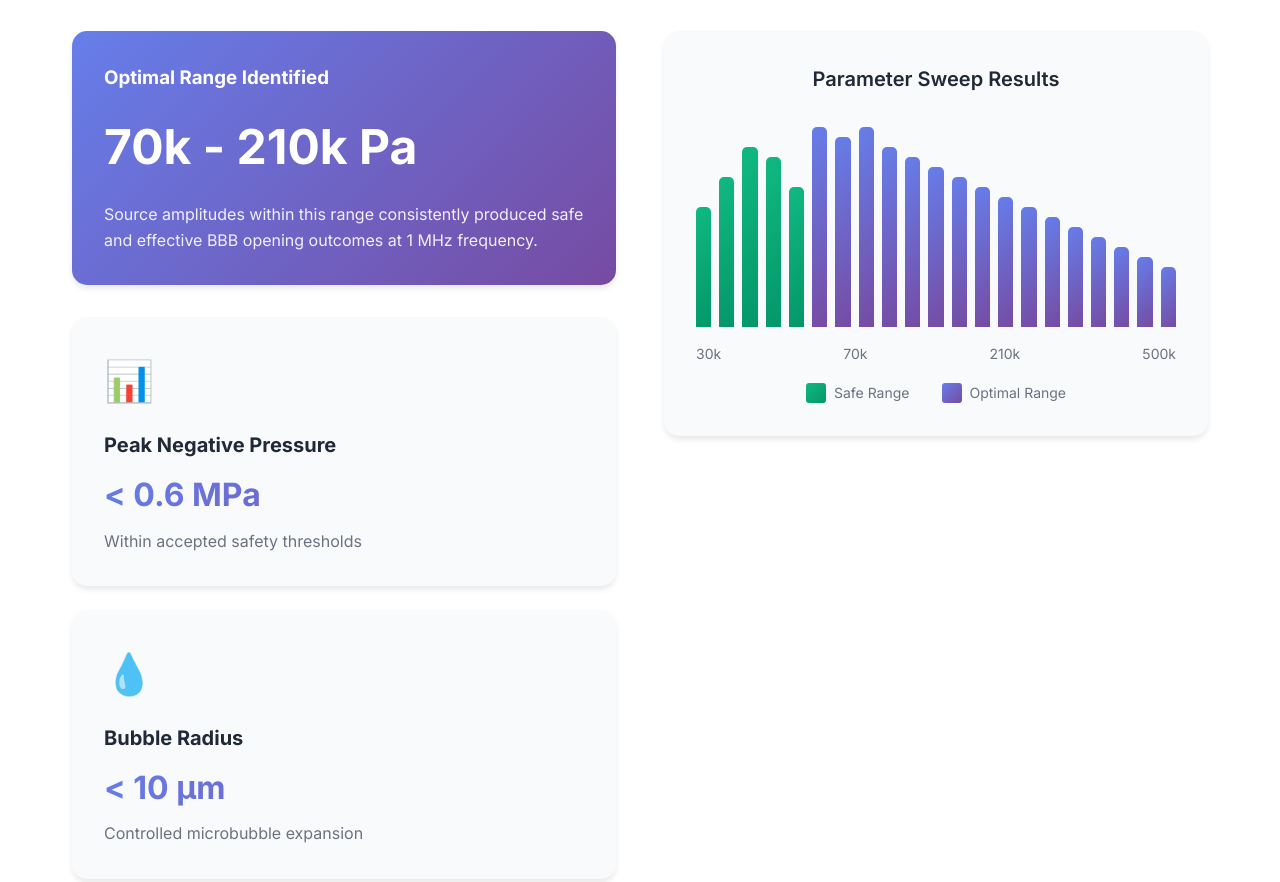
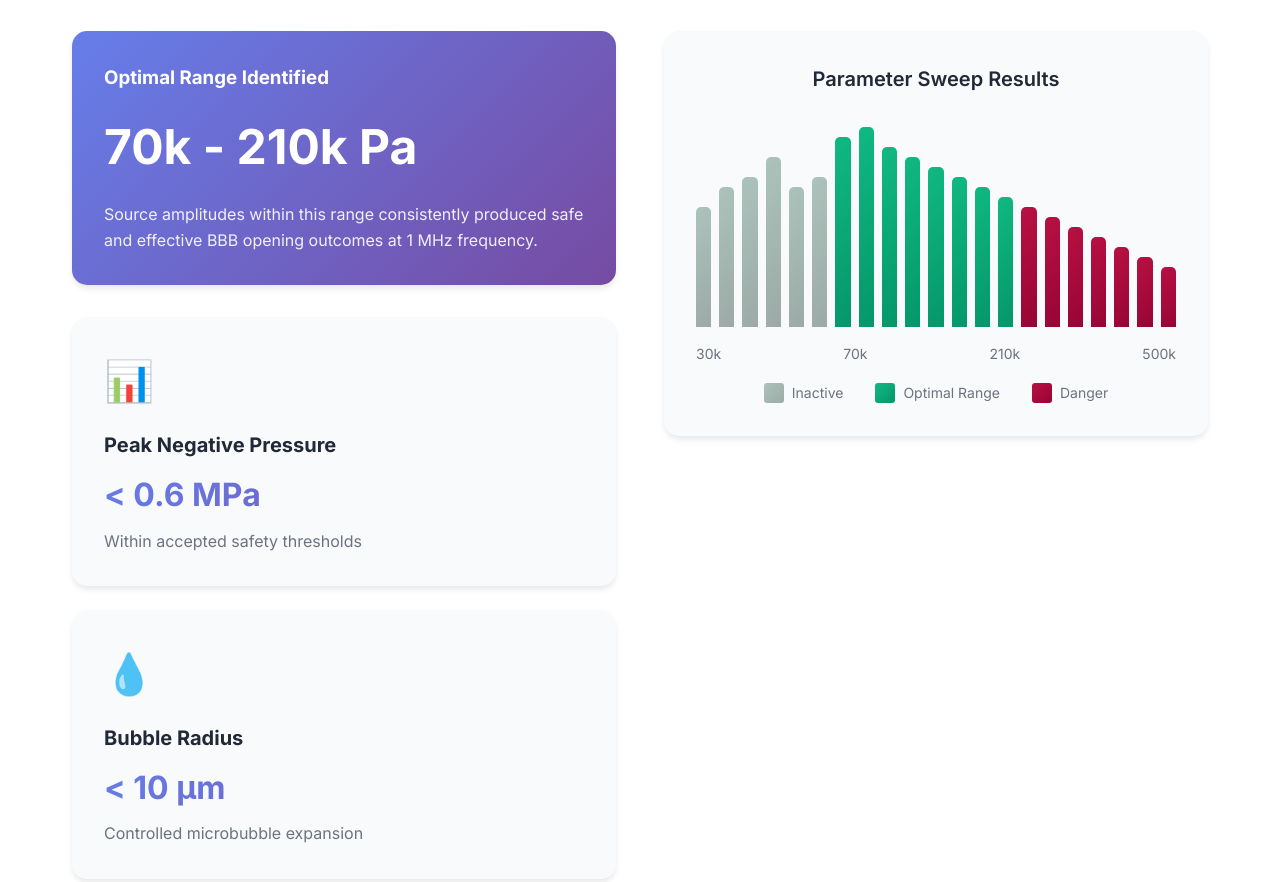
Before and after one commit to OmegasHyper/pde-landing-page, a plain HTML site: page index.html in a window 1280 px wide. Shown: the part 4580-5462 px from the top of the page. Drawn offline with Linux system fonts and the light colour scheme.

Commit message:
graph + brain svg fixed

```diff
--- a/index.html
+++ b/index.html
@@ -309,27 +309,27 @@
                     <div class="chart-placeholder">
                         <div class="chart-title">Parameter Sweep Results</div>
                         <div class="chart-visual">
-                            <div class="chart-bar safe" style="height: 60%"></div>
-                            <div class="chart-bar safe" style="height: 75%"></div>
+                            <div class="chart-bar no-entry" style="height: 60%"></div>
+                            <div class="chart-bar no-entry" style="height: 70%"></div>
+                            <div class="chart-bar no-entry" style="height: 75%"></div>
+                            <div class="chart-bar no-entry" style="height: 85%"></div>
+                            <div class="chart-bar no-entry" style="height: 70%"></div>
+                            <div class="chart-bar no-entry" style="height: 75%"></div>
+                            <div class="chart-bar safe" style="height: 95%"></div>
+                            <div class="chart-bar safe" style="height: 100%"></div>
                             <div class="chart-bar safe" style="height: 90%"></div>
                             <div class="chart-bar safe" style="height: 85%"></div>
+                            <div class="chart-bar safe" style="height: 80%"></div>
+                            <div class="chart-bar safe" style="height: 75%"></div>
                             <div class="chart-bar safe" style="height: 70%"></div>
-                            <div class="chart-bar optimal" style="height: 100%"></div>
-                            <div class="chart-bar optimal" style="height: 95%"></div>
-                            <div class="chart-bar optimal" style="height: 100%"></div>
-                            <div class="chart-bar optimal" style="height: 90%"></div>
-                            <div class="chart-bar optimal" style="height: 85%"></div>
-                            <div class="chart-bar optimal" style="height: 80%"></div>
-                            <div class="chart-bar optimal" style="height: 75%"></div>
-                            <div class="chart-bar optimal" style="height: 70%"></div>
-                            <div class="chart-bar optimal" style="height: 65%"></div>
-                            <div class="chart-bar optimal" style="height: 60%"></div>
-                            <div class="chart-bar optimal" style="height: 55%"></div>
-                            <div class="chart-bar optimal" style="height: 50%"></div>
-                            <div class="chart-bar optimal" style="height: 45%"></div>
-                            <div class="chart-bar optimal" style="height: 40%"></div>
-                            <div class="chart-bar optimal" style="height: 35%"></div>
-                            <div class="chart-bar optimal" style="height: 30%"></div>
+                            <div class="chart-bar safe" style="height: 65%"></div>
+                            <div class="chart-bar danger" style="height: 60%"></div>
+                            <div class="chart-bar danger" style="height: 55%"></div>
+                            <div class="chart-bar danger" style="height: 50%"></div>
+                            <div class="chart-bar danger" style="height: 45%"></div>
+                            <div class="chart-bar danger" style="height: 40%"></div>
+                            <div class="chart-bar danger" style="height: 35%"></div>
+                            <div class="chart-bar danger" style="height: 30%"></div>
                         </div>
                         <div class="chart-labels">
                             <span>30k</span>
@@ -338,8 +338,9 @@
                             <span>500k</span>
                         </div>
                         <div class="chart-legend">
-                            <span class="legend-item"><span class="legend-color safe"></span>Safe Range</span>
+                            <span class="legend-item"><span class="legend-color no-entry"></span>Inactive</span>
                             <span class="legend-item"><span class="legend-color optimal"></span>Optimal Range</span>
+                            <span class="legend-item"><span class="legend-color danger"></span>Danger</span>
                         </div>
                     </div>
                 </div>
--- a/styles.css
+++ b/styles.css
@@ -16,6 +16,8 @@
     --gradient-1: linear-gradient(135deg, #667eea 0%, #764ba2 100%);
     --gradient-2: linear-gradient(135deg, #f093fb 0%, #f5576c 100%);
     --gradient-3: linear-gradient(135deg, #4facfe 0%, #00f2fe 100%);
+    --gradient-4: linear-gradient(135deg, #10b981 0%, #059669 100%);
+    --gradient-5: linear-gradient(135deg, #b91043 0%, #960535 100%);
     --shadow-sm: 0 1px 2px 0 rgba(0, 0, 0, 0.05);
     --shadow-md: 0 4px 6px -1px rgba(0, 0, 0, 0.1);
     --shadow-lg: 0 10px 15px -3px rgba(0, 0, 0, 0.1);
@@ -1391,6 +1393,19 @@ section {
     background: linear-gradient(135deg, #10b981 0%, #059669 100%);
 }
 
+.chart-bar.danger {
+    background: var(--gradient-5);
+}
+
+.chart-bar.no-entry {
+    background: linear-gradient(135deg, #abc3bb 0%, #9caaa6 100%);
+}
+
+
+.chart-bar.optimal {
+    background: var(--gradient-4);
+}
+
 .chart-bar.optimal {
     background: var(--gradient-1);
 }
@@ -1424,12 +1439,17 @@ section {
     border-radius: 3px;
 }
 
-.legend-color.safe {
-    background: linear-gradient(135deg, #10b981 0%, #059669 100%);
-}
+.legend-color.danger {
+    background: var(--gradient-5);
+}
+
+.legend-color.no-entry {
+    background: linear-gradient(135deg, #abc3bb 0%, #9caaa6 100%);
+}
+
 
 .legend-color.optimal {
-    background: var(--gradient-1);
+    background: var(--gradient-4);
 }
 
 /* Process Section */
@@ -1502,7 +1522,7 @@ section {
 
 .process-endothelial.recovering {
     margin-right: 2px;
-    animation: cellRecover 2s ease-in-out infinite;
+    animation: cellRecover 5s ease-in-out infinite;
 }
 
 @keyframes cellSeparate {
@@ -1595,25 +1615,25 @@ section {
     background: #fbbf24;
     border-radius: 2px;
     box-shadow: 0 0 10px rgba(251, 191, 36, 0.8);
-    animation: drugEnter 3s ease-in-out infinite;
+    animation: drugEnter 2s ease-in-out infinite -0.65s;
 }
 
 @keyframes drugEnter {
     0% {
-        transform: translate(0, 0);
+        transform: translate(0, 25px);
         opacity: 0;
     }
     30% {
         opacity: 1;
-        transform: translate(-30px, 30px);
+        transform: translate(-50px, 25px);
     }
     70% {
         opacity: 1;
-        transform: translate(-60px, 60px);
+        transform: translate(-120px, 25px);
     }
     100% {
         opacity: 0;
-        transform: translate(-90px, 90px);
+        transform: translate(-170px, 25px);
     }
 }
 
@@ -2456,6 +2476,12 @@ section {
     .hero-stats {
         gap: 1.25rem;
     }
+
+    .brain-svg-solution{
+        width: 55%;
+        height: 55%;
+        transform: translate(40%, 40%);
+    }
 }
 
 /* Extra Small Devices */
```
